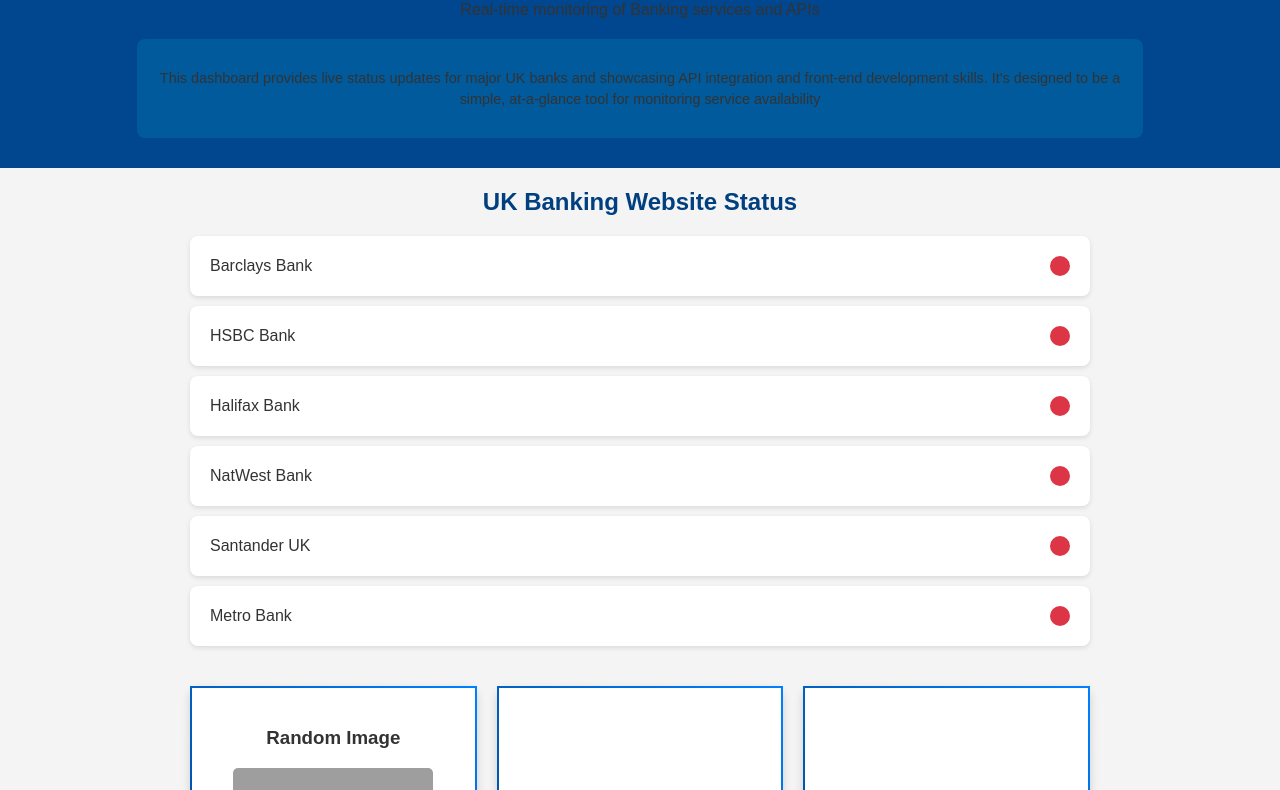
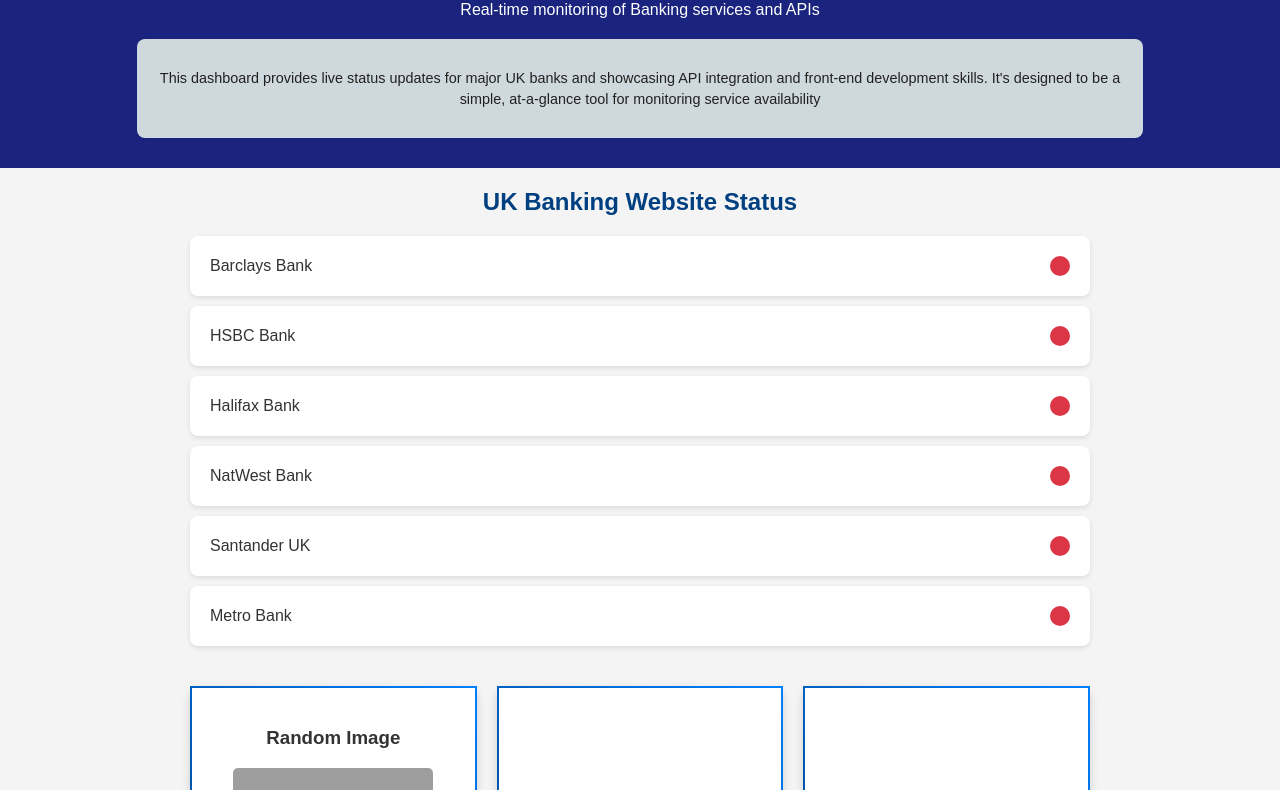
Before and after one commit to victoriously100/dashboard-status, a plain HTML site: page index.html in a window 1280 px wide. Shown: the part 90-880 px from the top of the page. Drawn offline with Linux system fonts and the light colour scheme; no server answers; grey boxes are pictures that could not be loaded.

Commit message:
updated CSS description color contrast

```diff
--- a/style.css
+++ b/style.css
@@ -7,8 +7,8 @@ body {
 }
 
 .page-header {
-    background-color: #00478F;
-    color: F8F8F8;
+    background-color: #1A237E;
+    color: #FFFFFF;
     padding: 30px;
     text-align: center;
     margin-bottom: 20px;
@@ -25,7 +25,8 @@ body {
 }
 
 .description-box {
-    background-color: #005A9C;
+    background-color: #CFD8DC;
+    color: #212121;
     padding: 15px;
     margin: 20px auto 0;
     border-radius: 8px;
```
